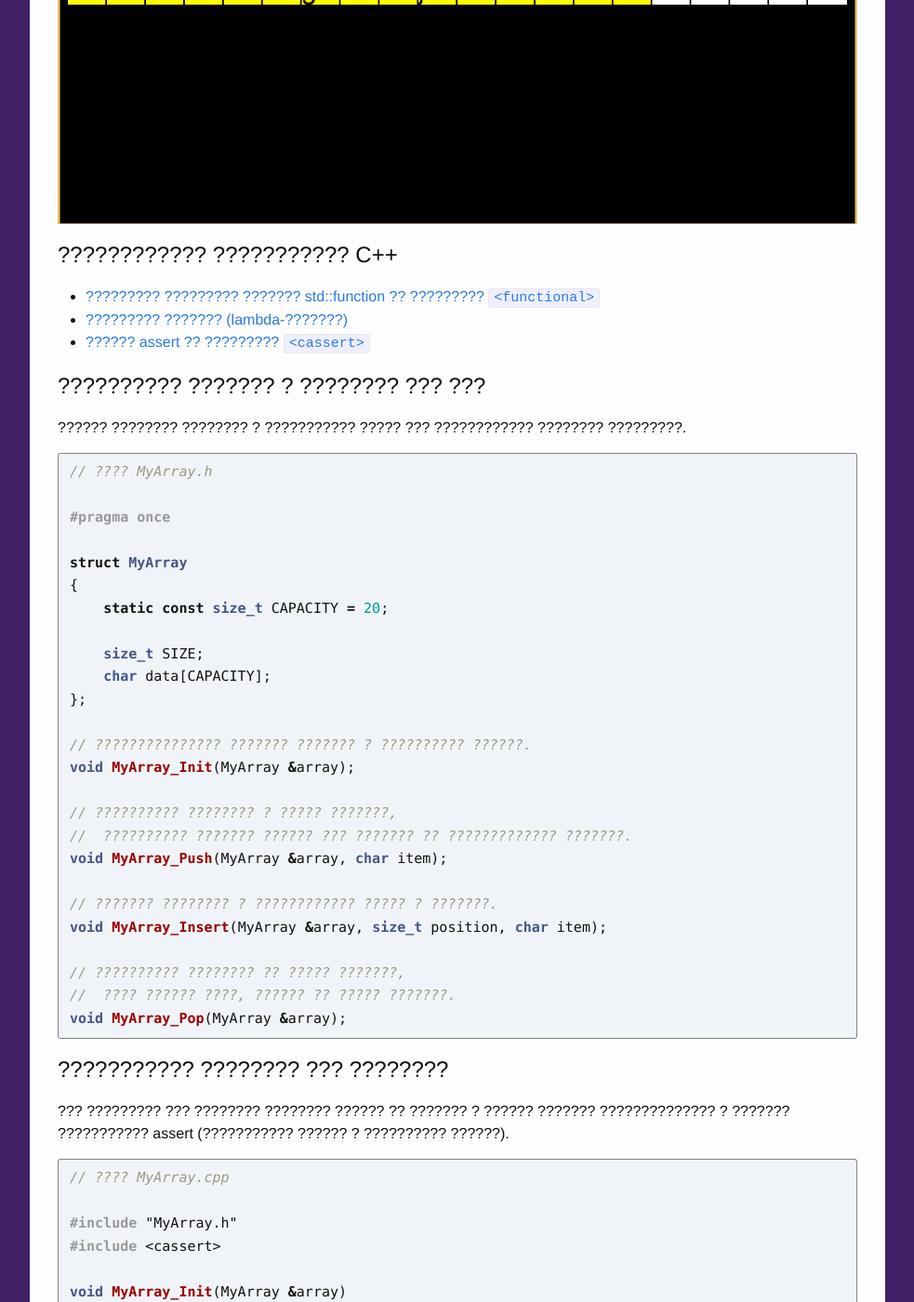
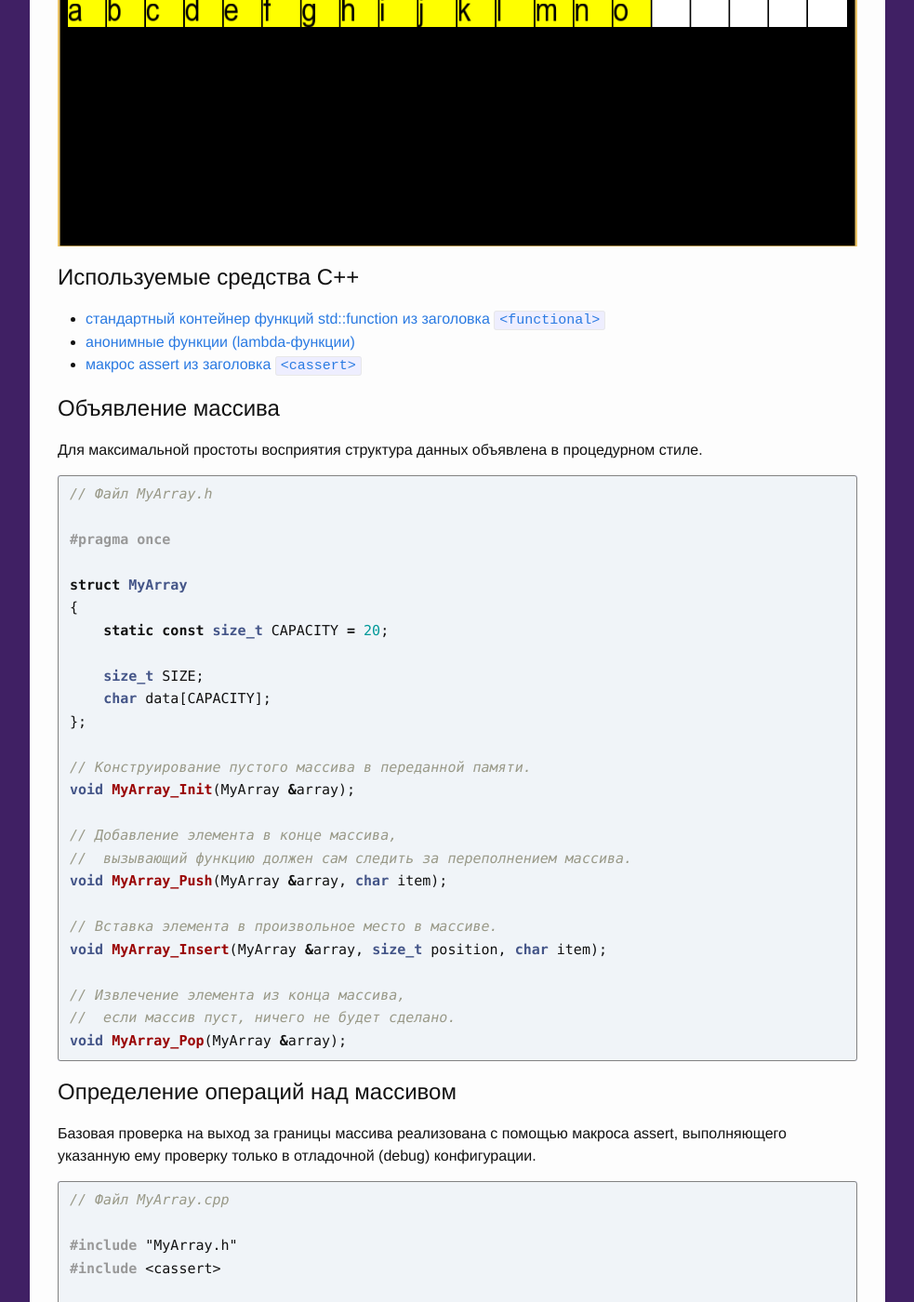
Before and after one commit to ps-group/ps-group.github.io, a Jekyll site: the page built from _sfml/array-visualization.md, in a window 1280 px wide and 1400 px high, scrolled down 708 px. Shown: the whole window at 93% size, without its empty margins (148-1131 px from the left). Built offline with Jekyll 4.4.1, drawn with Linux system fonts in a browser that asks for light colours; some of the changed text lies outside the part shown.

Commit message:
Исправление кодировки

````diff
--- a/_sfml/array-visualization.md
+++ b/_sfml/array-visualization.md
@@ -1,23 +1,23 @@
 ---
-title: '???????????? ???????? ??? ????????'
+title: 'Визуализация операций над массивом'
 ---
 
-?????? ?????? ??????????, ??? ? ??????? ??????? ??????? ???????????? ????? ???????????????? ??????????? ????????? ?????? ? ??????? ????????????? ???????????? ???????? ??? ????????.
+В данном примере показано, как средствами SFML и стандартной библиотеки шаблонов (STL) реализовать в процедурном стиле операции над структурой данных, а затем выполнить анимированную визуализацию изменений этой структуры данных.
 
-![????????](img/sfml-array-visualization.png)
+![Скриншот](img/sfml-array-visualization.png)
 
-## ???????????? ??????????? C++
+## Используемые средства C++
 
-- [????????? ????????? ??????? std::function ?? ????????? `<functional>`](http://en.cppreference.com/w/cpp/utility/functional/function)
-- [????????? ??????? (lambda-???????)](http://en.cppreference.com/w/cpp/language/lambda)
-- [?????? assert ?? ????????? `<cassert>`](https://habrahabr.ru/post/141080/)
+- [стандартный контейнер функций std::function из заголовка `<functional>`](http://en.cppreference.com/w/cpp/utility/functional/function)
+- [анонимные функции (lambda-функции)](http://en.cppreference.com/w/cpp/language/lambda)
+- [макрос assert из заголовка `<cassert>`](https://habrahabr.ru/post/141080/)
 
-## ?????????? ??????? ? ???????? ??? ???
+## Объявление массива
 
-?????? ???????? ???????? ? ??????????? ????? ??? ???????????? ???????? ?????????.
+Для максимальной простоты восприятия структура данных объявлена в процедурном стиле.
 
 ```cpp
-// ???? MyArray.h
+// Файл MyArray.h
 
 #pragma once
 
@@ -29,27 +29,27 @@ struct MyArray
     char data[CAPACITY];
 };
 
-// ??????????????? ??????? ??????? ? ?????????? ??????.
+// Конструирование пустого массива в переданной памяти.
 void MyArray_Init(MyArray &array);
 
-// ?????????? ???????? ? ????? ???????,
-//  ?????????? ??????? ?????? ??? ??????? ?? ????????????? ???????.
+// Добавление элемента в конце массива,
+//  вызывающий функцию должен сам следить за переполнением массива.
 void MyArray_Push(MyArray &array, char item);
 
-// ??????? ???????? ? ???????????? ????? ? ???????.
+// Вставка элемента в произвольное место в массиве.
 void MyArray_Insert(MyArray &array, size_t position, char item);
 
-// ?????????? ???????? ?? ????? ???????,
-//  ???? ?????? ????, ?????? ?? ????? ???????.
+// Извлечение элемента из конца массива,
+//  если массив пуст, ничего не будет сделано.
 void MyArray_Pop(MyArray &array);
 ```
 
-## ??????????? ???????? ??? ????????
+## Определение операций над массивом
 
-??? ????????? ??? ???????? ???????? ?????? ?? ??????? ? ?????? ??????? ?????????????? ? ??????? ??????????? assert (??????????? ?????? ? ?????????? ??????).
+Базовая проверка на выход за границы массива реализована с помощью макроса assert, выполняющего указанную ему проверку только в отладочной (debug) конфигурации.
 
 ```cpp
-// ???? MyArray.cpp
+// Файл MyArray.cpp
 
 #include "MyArray.h"
 #include <cassert>
@@ -98,14 +98,14 @@ void MyArray_Pop(MyArray & array)
 }
 ```
 
-## ???????????? ??????? ? ???????? ????
+## Визуализация операций над
 
-- ?????????? ?????????? ???????????? ???????? [???????? ???????? Game Loop](http://gameprogrammingpatterns.com/game-loop.html)
-- ??? ?????? ?????????? ??????? ???????????? [????? sf::Clock](http://www.sfml-dev.org/documentation/2.0/classsf_1_1Clock.php) (?????????? [????????? ??????](http://progressor-blog.ru/sfml/obrabotka-vremeni/) ? ??? ??????????)
-- ??? ??????????? ?????????? ???????? ??? ????????? ???????????? ??????????? ?????????? std::vector ? std::function
+- управление приложением построено на [игровом паттерне Game Loop](http://gameprogrammingpatterns.com/game-loop.html)
+- для измерения промежутков времени используется [класс sf::Clock](http://www.sfml-dev.org/documentation/2.0/classsf_1_1Clock.php) (есть также [подробная статья](http://progressor-blog.ru/sfml/obrabotka-vremeni/) о его применении)
+- для отложенного исполнения операций над массивом используются std::vector и std::function
 
 ```cpp
-// ???? main.cpp
+// Файл main.cpp
 
 #include <SFML/Window.hpp>
 #include <SFML/Graphics.hpp>
@@ -114,7 +114,7 @@ void MyArray_Pop(MyArray & array)
 #include <queue>
 #include "MyArray.h"
 
-// ?????????? ??????? ????????? ???????? ?? ? ???????? ????? ? ??????.
+// Объявление функции позволяет вызывать её и получать адрес в памяти.
 void DrawMyArray(const MyArray &array, const sf::Font &font, sf::RenderWindow &window);
 
 struct Chronometer
@@ -132,10 +132,10 @@ struct Chronometer
     sf::Clock clock;
 };
 
-// ????????? ?????????? ???????? ??? ?????????.
-// ??????????? ??????? ? ???? commands
-// ????????? ?? ?????? 0.5?
-// ?????? ????? ? ???????????? ????????? ????????? ???????.
+// Управляет симуляцией операций над массивами.
+// Накапливает команды в поле commands
+// Выполняет их каждые 0.5с
+// Хранит шрифт и абстрагирует процедуру рисования массива.
 struct ArrayController
 {
     void Init()
@@ -182,8 +182,8 @@ struct ArrayController
     std::queue<std::function<void(MyArray &array)>> commands;
 };
 
-// ???? ??????? ???????
-//  ?? ?????? ?????? ?????????????? sf::Event::Closed
+// Цикл выборки событий
+//  на данный момент обрабатывается sf::Event::Closed
 void ProcessWindowEvents(sf::RenderWindow &window)
 {
     sf::Event event;
@@ -206,9 +206,9 @@ std::string ArrayItemToString(char ch)
     return result;
 }
 
-// ?????? ???????? ?? ??? ??????, ? ???????? 10px ????? ? ??????,
-//  ???????????? ?????? ????????????? ?????? (? ? ??? ???????? ??????????),
-//  ?????????????? ?????? ????????????? ?????.
+// Массив рисуется на всю ширину, с отступом 10px слева и справа,
+//  используемые ячейки закрашиваются жёлтым (и в них рисуется содержимое),
+//  неиспользуемые ячейки закрашиваются белым.
 void DrawMyArray(const MyArray &array, const sf::Font &font, sf::RenderWindow &window)
 {
     const sf::Vector2u windowSize = window.getSize();
@@ -216,14 +216,14 @@ void DrawMyArray(const MyArray &array, const sf::Font &font, sf::RenderWindow &w
     const float itemSize = float((windowSize.x - 2 * marginX)  / array.CAPACITY);
     const float shapeY = 0.5f * (float(windowSize.y) - itemSize);
 
-    // ?????????? ???? ?????? ? ???? ??????? ??? ????????? ????? ???????.
+    // Используем одну фигуру и одну надпись для рисования всего массива.
     sf::RectangleShape shape;
     shape.setSize({ itemSize, itemSize });
     sf::Text text("", font);
     text.setFillColor(sf::Color::Black);
     text.setCharacterSize(42);
 
-    // ??????? ??? ?????? ???????, ??????? ??????????????.
+    // Обходим все ячейки массива, включая неиспользуемые.
     for (size_t i = 0; i < array.CAPACITY; ++i)
     {
         sf::Color fillColor = (i < array.SIZE)
@@ -245,20 +245,20 @@ void DrawMyArray(const MyArray &array, const sf::Font &font, sf::RenderWindow &w
     }
 }
 
-// ????????? ??????? ????,
-// ??????????? ??? ???????? ????.
+// Исполняет игровой цикл,
+// Завершается при закрытии окна.
 void EnterGameLoop(sf::RenderWindow &window, ArrayController &controller, MyArray &array)
 {
     while (window.isOpen())
     {
-        // ????????? ???????
+        // Обработка событий
         ProcessWindowEvents(window);
-        // ?????????? ?????????
+        // Обновление состояния
         controller.Update(array);
-        // ????????? ?????????
+        // Рисование состояния
         window.clear();
         controller.Draw(array, window);
-        // ????? ????? ?? ?????
+        // Вывод кадра на экран
         window.display();
     }
 }
````
Also changed, not shown: sfml.md (+4 -0 lines).
